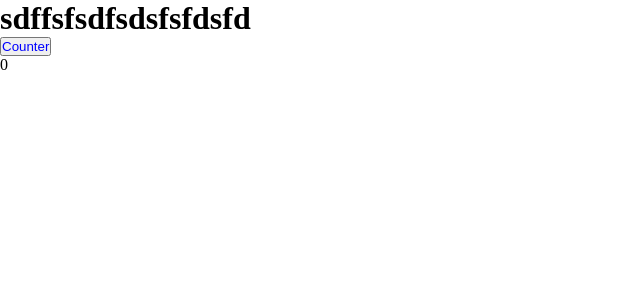
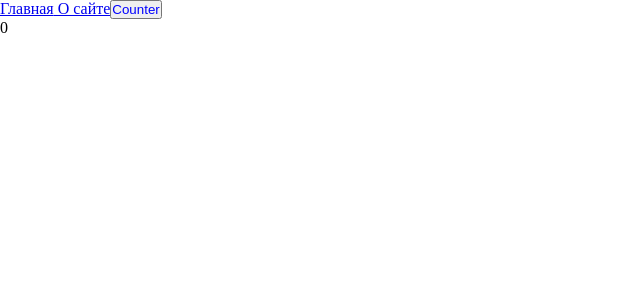
Before and after one commit to MaksimVladimirov/ULBI_TV_frontend, a React app: page / in a window 1280 px wide. Shown: the top 300 px of the page, without its empty margins (0-640 px from the left). Built offline with nearby package versions, Linux system fonts and the light colour scheme.

Commit message:
add: add routes, suspense, react lazy

```diff
--- a/src/App.tsx
+++ b/src/App.tsx
@@ -1,10 +1,24 @@
+import { MainPageAsync } from "./Pages/MainPage/MainPage.async";
+import { AboutPageAsync } from "./Pages/AboutPage/AboutPage.async";
+import { Route, Routes } from "react-router-dom";
+import { Link } from "react-router-dom";
+import { Suspense } from "react";
+
 import Counter from "./components/Counter";
-import './index.scss'
+import "./index.scss";
 
 const App = () => {
   return (
     <div className="app">
-        <h1>sdffsfsdfsdsfsfdsfd</h1>
+      <Link to={"./"}> Главная</Link>
+      <Link to={"/about"}> О сайте</Link>
+
+      <Suspense fallback={<div> LOADING^^^^</div>}>
+        <Routes>
+          <Route path={"/about"} element={<MainPageAsync />} />
+          <Route path={"/home"} element={<AboutPageAsync />} />
+        </Routes>
+      </Suspense>
       <Counter />
     </div>
   );
--- /dev/null
+++ b/src/Pages/AboutPage/AboutPage.async.tsx
@@ -0,0 +1,3 @@
+import { lazy } from "react";
+
+export const AboutPageAsync = lazy(() => import("./AboutPage"));
--- /dev/null
+++ b/src/Pages/AboutPage/AboutPage.tsx
@@ -0,0 +1,5 @@
+const AboutPage = () => {
+  return <div>AboutPage</div>;
+};
+
+export default AboutPage;
--- /dev/null
+++ b/src/Pages/MainPage/MainPage.async.tsx
@@ -0,0 +1,3 @@
+import { lazy } from "react";
+
+export const MainPageAsync = lazy(() => import("./MainPage"));
--- /dev/null
+++ b/src/Pages/MainPage/MainPage.tsx
@@ -0,0 +1,5 @@
+const MainPage = () => {
+  return <div>MainPage</div>;
+};
+
+export default MainPage;
--- a/src/index.tsx
+++ b/src/index.tsx
@@ -1,4 +1,10 @@
 import { render } from "react-dom";
 import App from "./App";
+import { BrowserRouter } from "react-router-dom";
 
-render(<App />, document.getElementById("root"));
+render(
+  <BrowserRouter>
+    <App />
+  </BrowserRouter>,
+  document.getElementById("root")
+);
--- a/tsconfig.json
+++ b/tsconfig.json
@@ -2,12 +2,12 @@
   "compilerOptions": {
     "outDir": "./dist/",
     "noImplicitAny": true,
-    "module": "es6",
+    "module": "esnext",
     "target": "es5",
     "jsx": "react-jsx",
     "allowJs": true,
     "moduleResolution": "node",
-    "baseUrl": ".",
+    // "baseUrl": ".",
     "esModuleInterop": true,
     "allowSyntheticDefaultImports": true
   },
```
Also changed, not shown: 1 other file (tests, documents, lock files or other folders).
